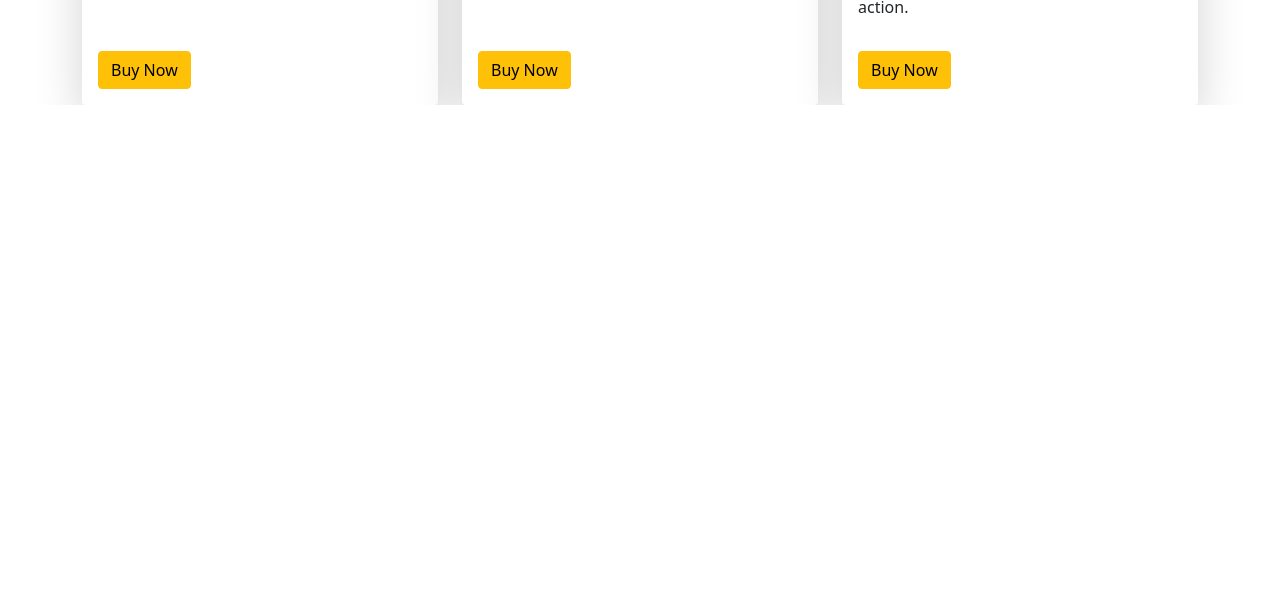
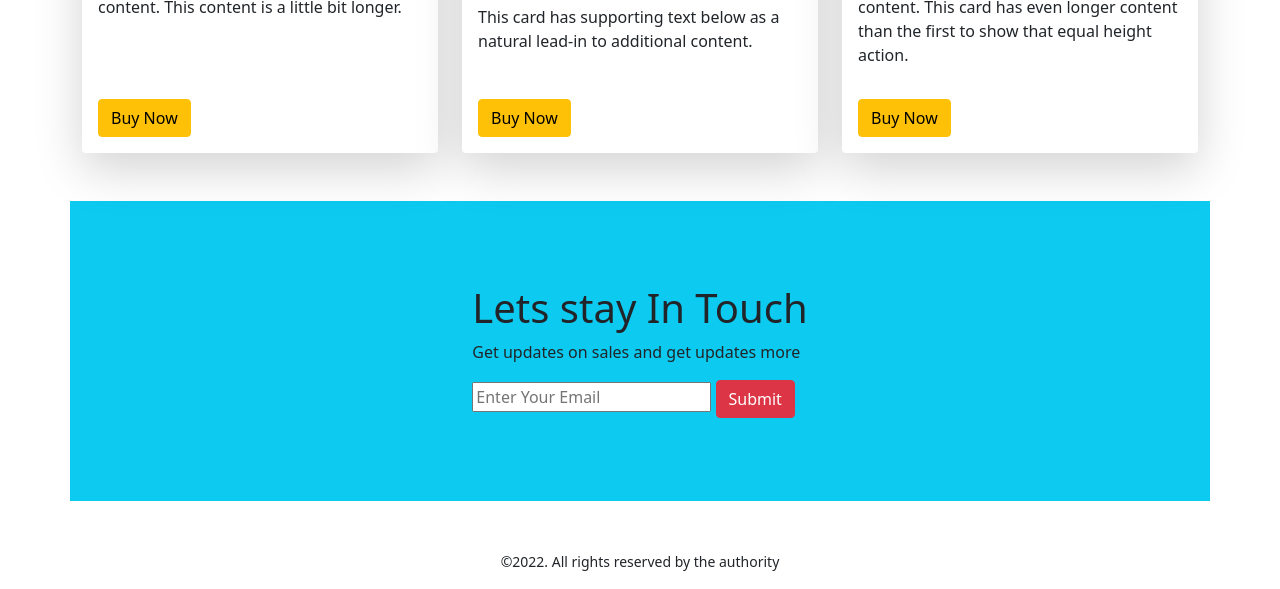
Before and after one commit to RahattheQuaint/panda-commerce, a plain HTML site: page index.html in a window 1280 px wide. Shown: the part 1911-2500 px from the top of the page. Before the commit the page ends 2016 px from the top, so only its background shows below. Drawn offline with nearby package versions, Linux system fonts and the light colour scheme.

Commit message:
footer added

```diff
--- a/index.html
+++ b/index.html
@@ -46,7 +46,7 @@
                 </div>
             </div>
         </nav>
-        <section class="container">
+        <section class="container mt-5">
             <div id="carouselExampleControls" class="carousel slide" data-bs-ride="carousel">
                 <div class="carousel-inner">
                     <div class="carousel-item active ">
@@ -165,6 +165,7 @@
 
 
         </section>
+        <!-- shoes section -->
         <section class="container">
             <h2>
                 Shoes
@@ -213,7 +214,8 @@
             </div>
 
         </section>
-        <section class="container mt-5">
+        <!-- bag section -->
+        <section class="container my-5">
 
 
             <h2>
@@ -263,9 +265,23 @@
             </div>
 
         </section>
+        <!-- subscribe section -->
+        <section class="container d-flex justify-content-center align-items-center bg-info" style="height:300px ;">
+            <div>
+                <h1>
+                    Lets stay In Touch
+                </h1>
+                <p>
+                    Get updates on sales and get updates more
+                </p>
+                <input type="text" placeholder="Enter Your Email">
+                <div class="btn btn btn-danger">Submit</div>
+            </div>
 
+        </section>
     </main>
-    <footer>
+    <footer class="mt-5 text-center">
+        <p><small> &#169;2022. All rights reserved by the authority</small></p>
 
 
     </footer>
```
